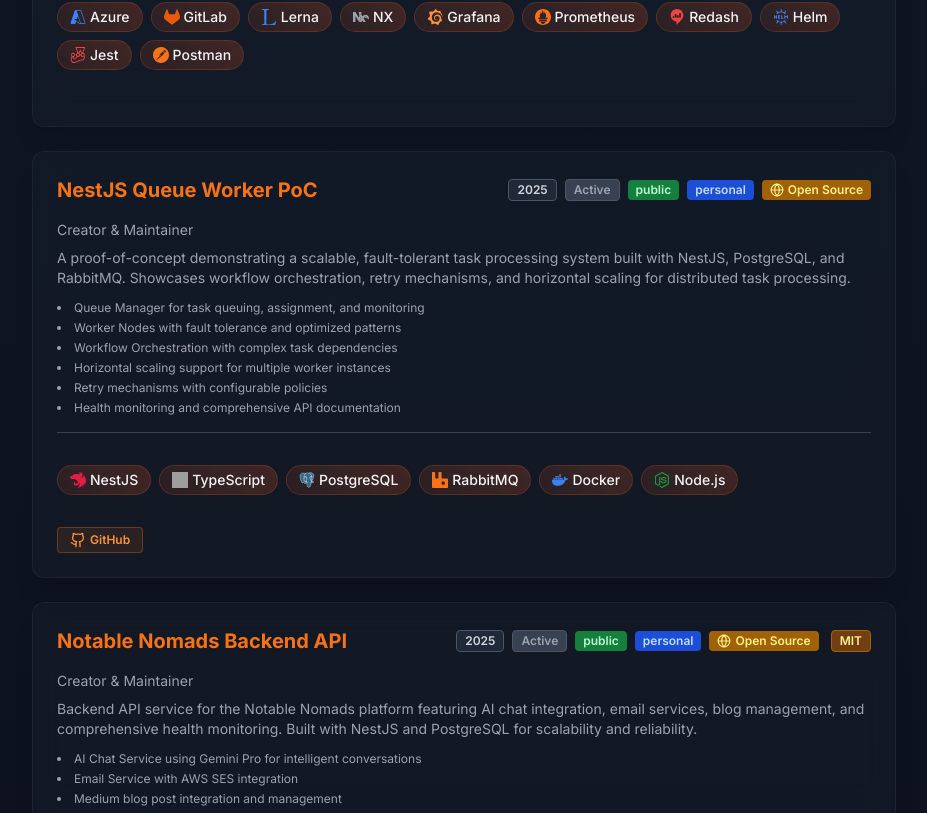
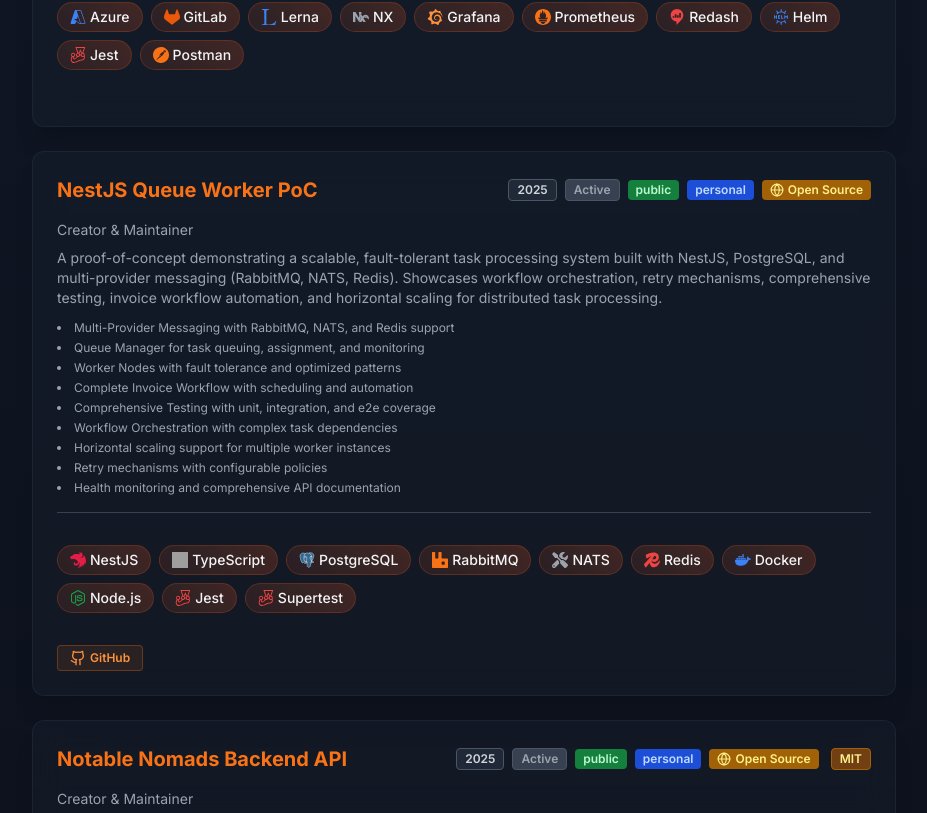
Before and after one commit to MRdevX/mrashidi.me, a Next.js app: page /projects in a window 1280 px wide. Shown: the part 1209-2022 px from the top of the page, without its empty margins (176-1103 px from the left). Built offline with nearby package versions, Linux system fonts and the light colour scheme; no server answers; grey boxes are pictures that could not be loaded.

Commit message:
feat(projects): update NestJS Queue Worker PoC data

```diff
--- a/src/data/projects.ts
+++ b/src/data/projects.ts
@@ -90,16 +90,19 @@
   {
     title: "NestJS Queue Worker PoC",
     description:
-      "A proof-of-concept demonstrating a scalable, fault-tolerant task processing system built with NestJS, PostgreSQL, and RabbitMQ. Showcases workflow orchestration, retry mechanisms, and horizontal scaling for distributed task processing.",
+      "A proof-of-concept demonstrating a scalable, fault-tolerant task processing system built with NestJS, PostgreSQL, and multi-provider messaging (RabbitMQ, NATS, Redis). Showcases workflow orchestration, retry mechanisms, comprehensive testing, invoice workflow automation, and horizontal scaling for distributed task processing.",
     highlights: [
+      "Multi-Provider Messaging with RabbitMQ, NATS, and Redis support",
       "Queue Manager for task queuing, assignment, and monitoring",
       "Worker Nodes with fault tolerance and optimized patterns",
+      "Complete Invoice Workflow with scheduling and automation",
+      "Comprehensive Testing with unit, integration, and e2e coverage",
       "Workflow Orchestration with complex task dependencies",
       "Horizontal scaling support for multiple worker instances",
       "Retry mechanisms with configurable policies",
       "Health monitoring and comprehensive API documentation",
     ],
-    stack: ["NestJS", "TypeScript", "PostgreSQL", "RabbitMQ", "Docker", "Node.js"],
+    stack: ["NestJS", "TypeScript", "PostgreSQL", "RabbitMQ", "NATS", "Redis", "Docker", "Node.js", "Jest", "Supertest"],
     githubUrl: "https://github.com/MRdevX/nestjs-queue-worker-poc",
     liveUrl: undefined,
     visibility: "public",
```
